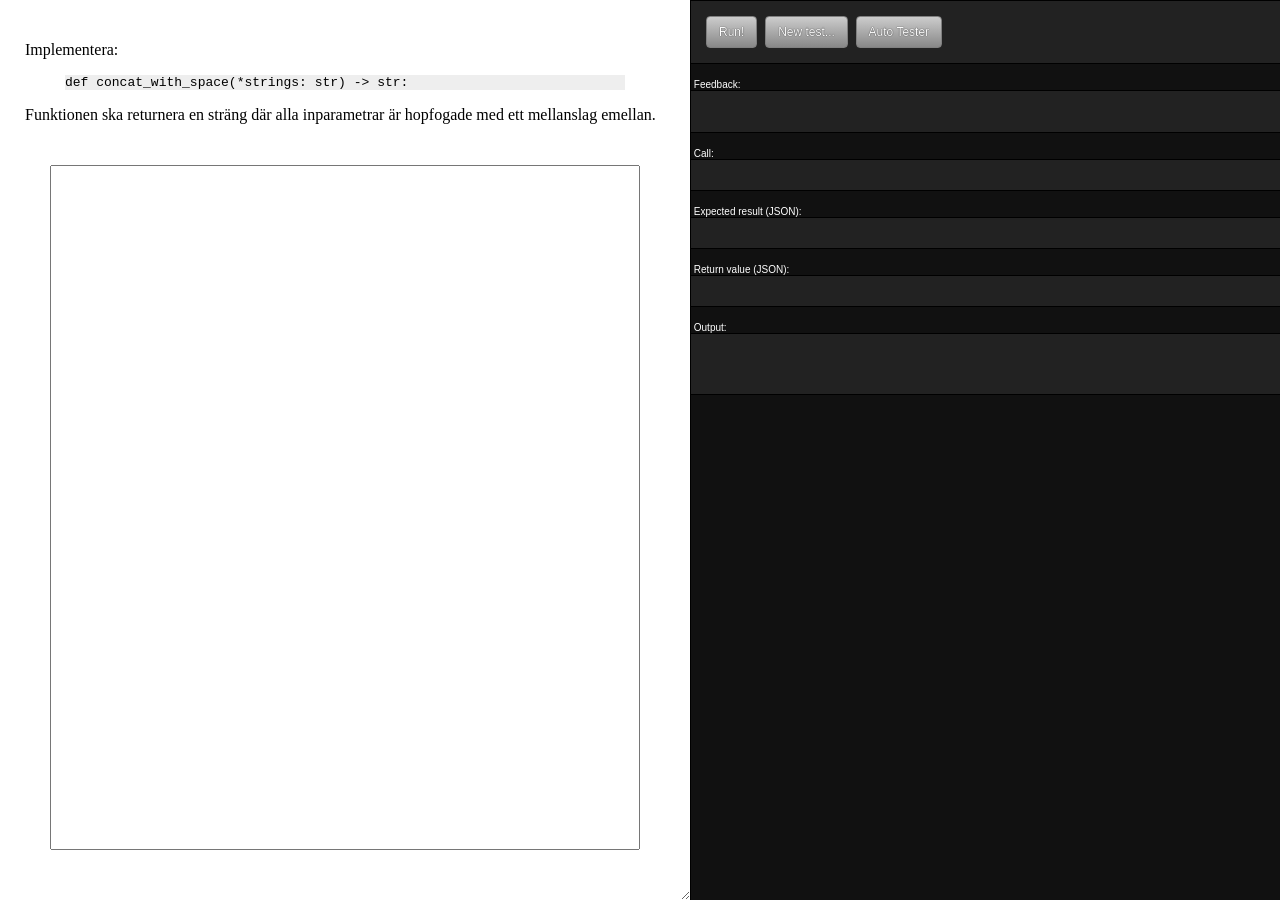
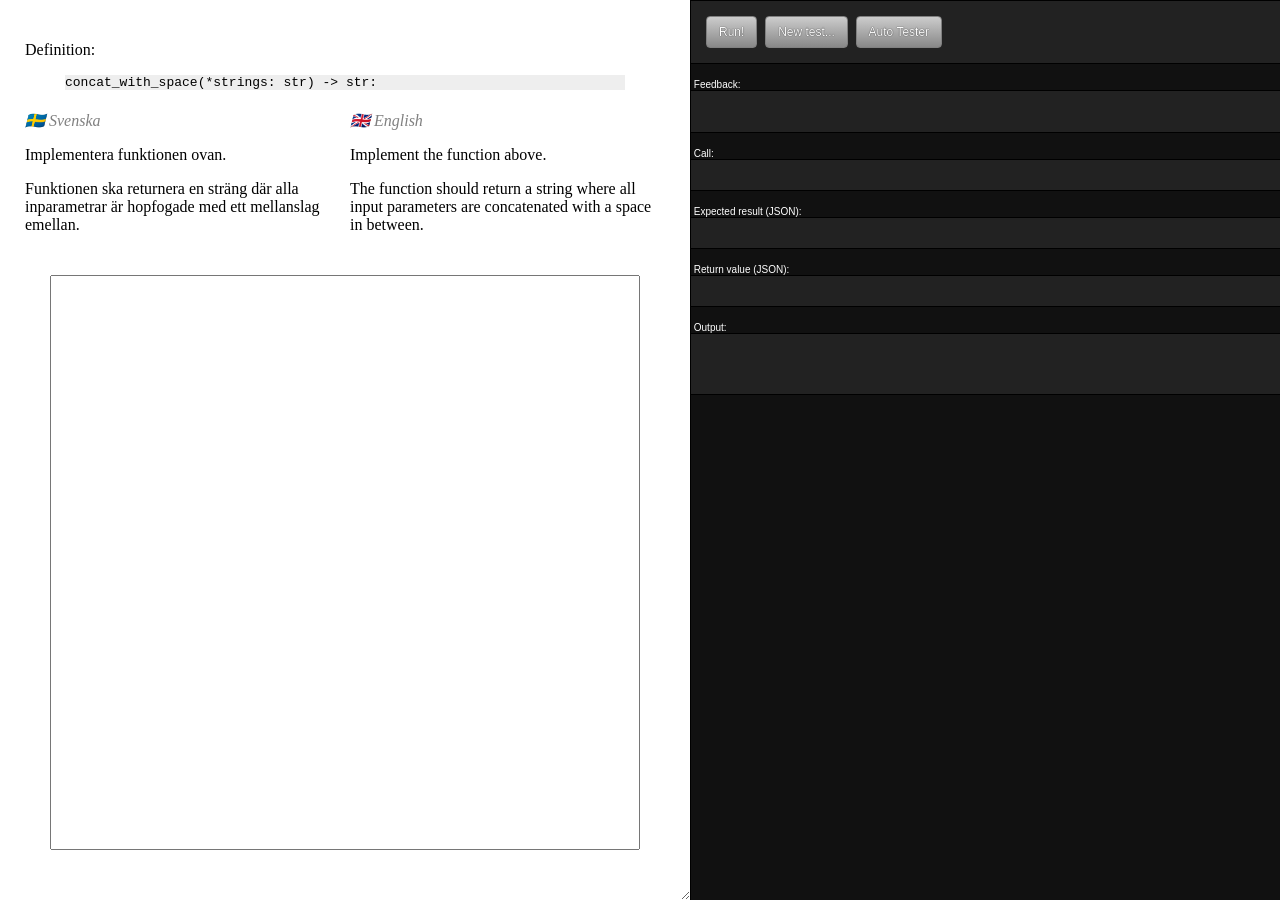
Before and after one commit to crilab/dva128_funcportal, a Jekyll site: the page built from _assignments/concat_with_space.md, in a window 1280 px wide. Built offline with Jekyll 4.4.1, drawn with Linux system fonts in a browser that asks for light colours.

Commit message:
translation

```diff
--- a/_assignments/concat_with_space.md
+++ b/_assignments/concat_with_space.md
@@ -3,12 +3,22 @@ layout: assignment
 title: Concatenate Strings with Spaces
 difficulty: 1
 ---
-Implementera:
+Definition:
 {% highlight python %}
-def concat_with_space(*strings: str) -> str:
+concat_with_space(*strings: str) -> str:
 {% endhighlight %}
 
+<div class="swedish" markdown="1">
+Implementera funktionen ovan.
+
 Funktionen ska returnera en sträng där alla inparametrar är hopfogade med ett mellanslag emellan.
+</div>
+
+<div class="english" markdown="1">
+Implement the function above.
+
+The function should return a string where all input parameters are concatenated with a space in between.
+</div>
 
 <script>
 
```
